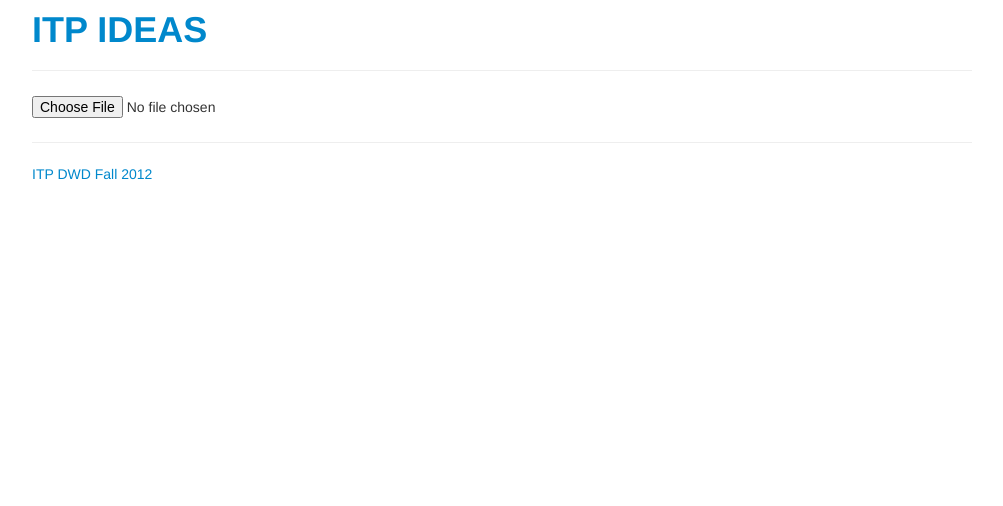
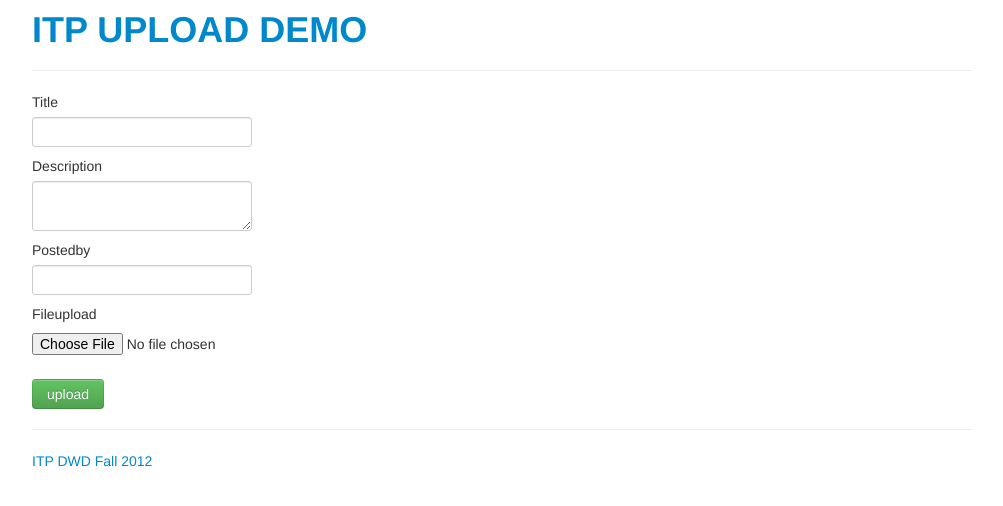
Before and after one commit to johnschimmel/itp-dwd-flask-s3-upload, a Flask app: template templates/main.html in a window 1280 px wide. Shown: the top 506 px of the page, without its empty margins (138-1141 px from the left). Run offline with Flask 2, Linux system fonts and the light colour scheme; the template is opened without the code that fills it: most values are stand-ins (such as "Sample title", 1, 10 or a date in 2020); form fields are guessed from the names that the template uses; parts of the project's set-up code (start-up, migrations or seed data) failed here and were passed over; some libraries are stand-ins or nearby versions; some web fonts are replaced.

Commit message:
boto uploading file to s3

```diff
--- a/app.py
+++ b/app.py
@@ -1,21 +1,26 @@
 # -*- coding: utf-8 -*-
 import os, datetime, re
 from flask import Flask, request, render_template, redirect, abort
+from werkzeug import secure_filename
 
 # import all of mongoengine
 from flask.ext.mongoengine import mongoengine
 
 # import data models
 import models
+import boto
 
 app = Flask(__name__)   # create our flask app
-app.config['secret_key'] = os.environ.get('SECRET_KEY')
+app.secret_key = os.environ.get('SECRET_KEY') # put SECRET_KEY variable inside .env file with a random string of alphanumeric characters
 app.config['CSRF_ENABLED'] = True
 
 # --------- Database Connection ---------
 # MongoDB connection to MongoLab's database
 mongoengine.connect('mydata', host=os.environ.get('MONGOLAB_URI'))
 app.logger.debug("Connecting to MongoLabs")
+
+ALLOWED_EXTENSIONS = set(['txt', 'pdf', 'png', 'jpg', 'jpeg', 'gif'])
+
 
 # --------- Routes ----------
 
@@ -24,23 +29,48 @@ app.logger.debug("Connecting to MongoLabs")
 def index():
 
 	# get Idea form from models.py
-	photo_form = models.PhotoForm(request.form)
+	photo_upload_form = models.photo_upload_form(request.form)
+
 
 	# if form was submitted and it is valid...
-	if request.method == "POST" and photo_form.validate():
+	if request.method == "POST" and photo_upload_form.validate():
+		file = request.files['fileupload']
+		app.logger.info(file)
+		app.logger.info(file.mimetype)
+		app.logger.info(dir(file))
 
-		# get form data - create new idea
-		# idea = models.Idea()
-		# idea.creator = request.form.get('creator','anonymous')
-		# idea.title = request.form.get('title','no title')
-		# idea.slug = slugify(idea.title + " " + idea.creator)
-		# idea.idea = request.form.get('idea','')
-		# idea.categories = request.form.getlist('categories') # getlist will pull multiple items 'categories' into a list
+		if file and allowed_file(file.filename):
+			# create filename, prefixed with datetime
+			now = datetime.datetime.now()
+			filename = now.strftime('%Y%m%d%H%M%s') + "-" + secure_filename(file.filename)
 
-		# idea.save() # save it
+			# connect to s3
+			s3conn = boto.connect_s3(os.environ.get('AWS_ACCESS_KEY_ID'),os.environ.get('AWS_SECRET_ACCESS_KEY'))
 
-		# redirect to the new idea page
-		return redirect('/ideas/%s' % idea.slug)
+			# open s3 bucket, create new Key/file
+			# set the mimetype, content and access control
+			b = s3conn.get_bucket(os.environ.get('AWS_BUCKET')) # bucket name defined in .env
+			k = b.new_key(b)
+			k.key = filename
+			k.set_metadata("Content-Type", file.mimetype)
+			k.set_contents_from_string(file.stream.read())
+			k.make_public()
+
+			if k and k.size > 0:
+				# create record
+				submitted_photo = models.Photo()
+				submitted_photo.title = request.form.get('title')
+				submitted_photo.description = request.form.get('description')
+				submitted_photo.postedby = request.form.get('postedby')
+				submitted_photo.filename = filename # same filename of s3 bucket file
+				submitted_photo.save()
+
+
+			return filename
+		else:
+			return "something's weird " + file.filename
+
+
 
 	else:
 
@@ -48,7 +78,7 @@ def index():
 		# render the template
 		templateData = {
 
-			'form' : photo_form
+			'form' : photo_upload_form
 		}
 
 		return render_template("main.html", **templateData)
@@ -57,7 +87,9 @@ def index():
 def page_not_found(error):
     return render_template('404.html'), 404
 
-
+def allowed_file(filename):
+    return '.' in filename and \
+           filename.rsplit('.', 1)[1] in ALLOWED_EXTENSIONS
 
 # --------- Server On ----------
 # start the webserver
--- a/templates/layout/main.html
+++ b/templates/layout/main.html
@@ -24,7 +24,7 @@
         <div class="container">
 
             <h1 class="pageheader">
-                <a href="/">ITP IDEAS</a>
+                <a href="/">ITP UPLOAD DEMO</a>
             </h1>
 
             <hr>
@@ -43,7 +43,7 @@
 
         <script src="//ajax.googleapis.com/ajax/libs/jquery/1.8.1/jquery.min.js"></script>
         <script>window.jQuery || document.write('<script src="{{ url_for('static', filename='js/jquery-1.8.1.min.js') }}"><\/script>')</script>
-        <script src="{{ url_for('static', filename='js/bootstrap.min.js') }}"></script>
+        <script src="{{ url_for('static', filename='js/vendor/bootstrap.min.js') }}"></script>
 
         {% block scripts %}{% endblock %}
 
--- a/templates/main.html
+++ b/templates/main.html
@@ -3,9 +3,36 @@
 
 {% block body %}
 
-	<form method="POST" enctype=multipart/form-data>
-		<input name=_csrf_token type=hidden value="{{ csrf_token() }}">
-		<input type="file" name="file" id="file">
+
+    {% if form.errors %}
+    <ul class="errors">
+        {% for field_name, field_errors in form.errors|dictsort if field_errors %}
+            {% for error in field_errors %}
+                <li class="alert alert-error">
+                	{{ form[field_name].label.text }} - {{ error }}
+               	</li>
+            {% endfor %}
+        {% endfor %}
+    </ul>
+    {% endif %}
+
+
+	<form method="POST" enctype="multipart/form-data">
+		{{ form.csrf_token }}
+
+		{{ form.title.label }}
+		{{ form.title }}
+
+		{{ form.description.label }}
+		{{ form.description }}
+
+		{{ form.postedby.label }}
+		{{ form.postedby }}
+		<br>
+		{{ form.fileupload.label }}
+		{{ form.fileupload }}
+		<br><br>
+		<input class="btn btn-success" type="submit" value="upload">
 
 
 	</form>
```
Also changed, not shown: models.py (+10 -3 lines).
